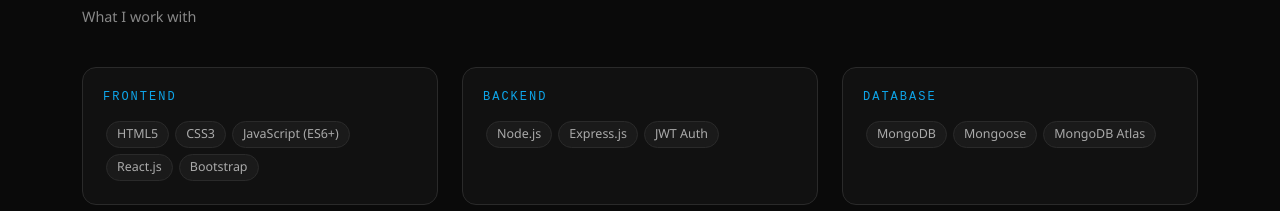
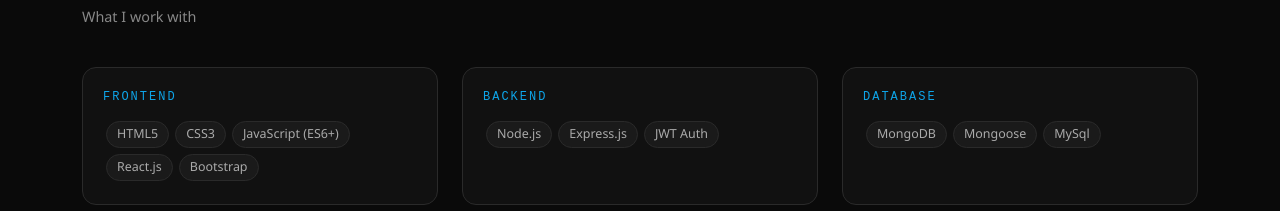
Before and after one commit to Bhumi3-4/Portfolio, a React (Vite) app in the folder frontend/: page / in a window 1280 px wide. Shown: the part 1540-1751 px from the top of the page. Built offline with nearby package versions, Linux system fonts and the light colour scheme; no server answers.

Commit message:
Update database skills 'MySql'

```diff
--- a/frontend/src/components/Skills.jsx
+++ b/frontend/src/components/Skills.jsx
@@ -9,7 +9,7 @@
   },
   {
     category: 'Database',
-    skills: ['MongoDB', 'Mongoose', 'MongoDB Atlas'],
+    skills: ['MongoDB', 'Mongoose', 'MySql'],
   },
   {
     category: 'Languages & CS',
```
